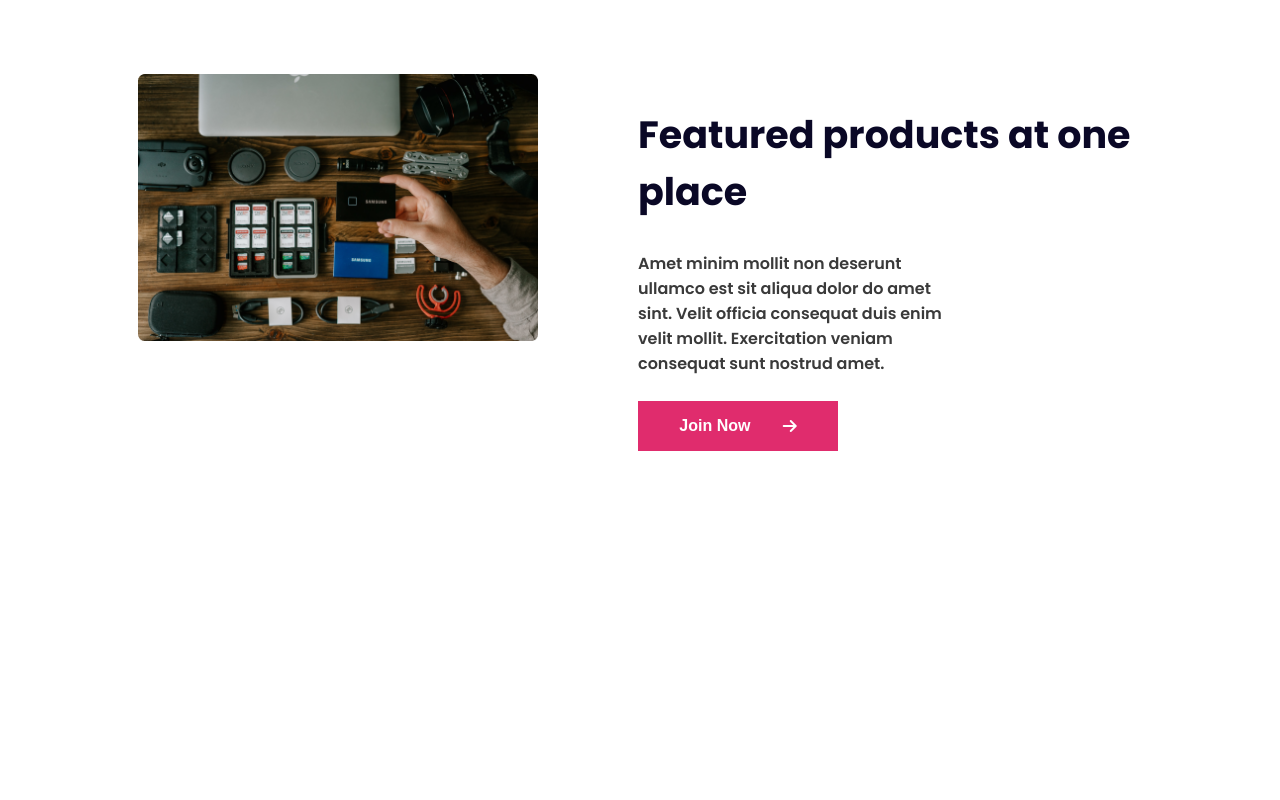
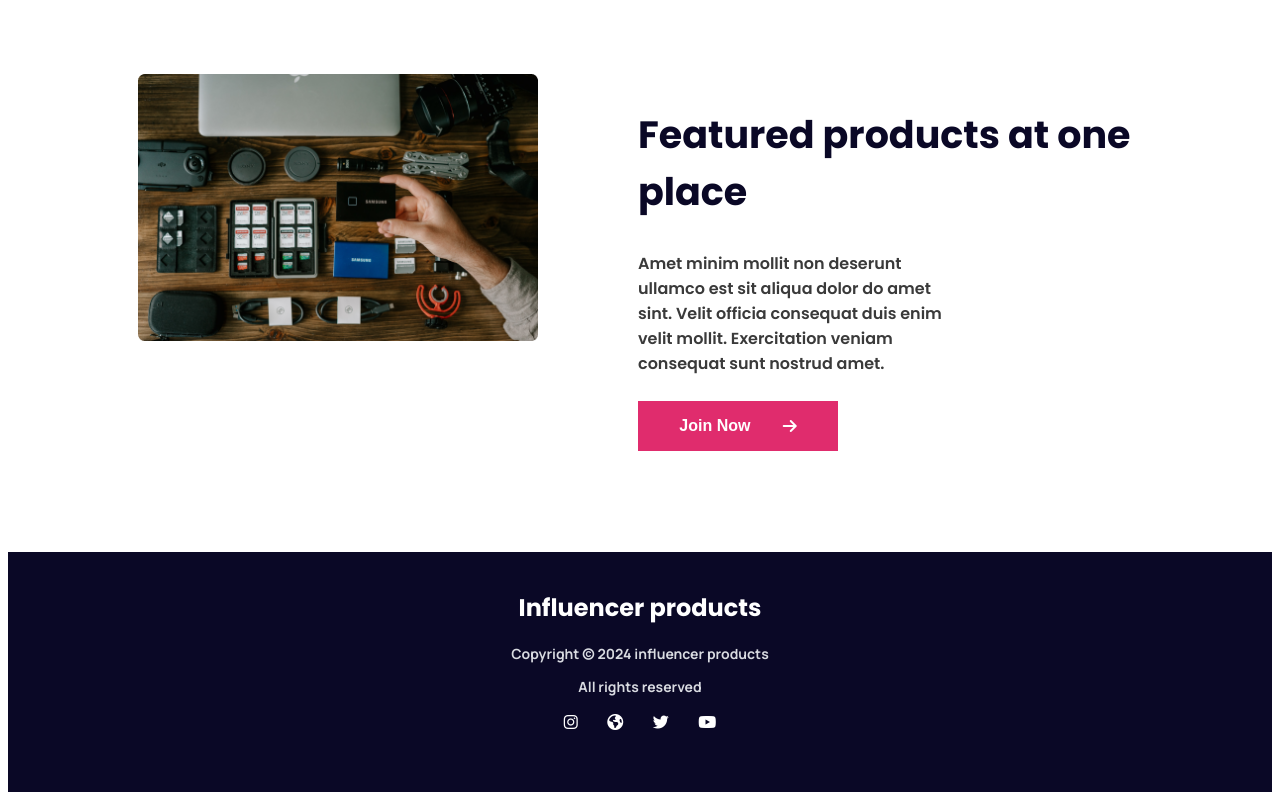
Before and after one commit to sajib25003/influencer-gear-shop, a plain HTML site: page index.html in a window 1280 px wide. Shown: the part 2242-3042 px from the top of the page. Before the commit the page ends 2794 px from the top, so only its background shows below. Drawn offline with Linux system fonts and the light colour scheme.

Commit message:
footer section added with responsiveness

```diff
--- a/index.html
+++ b/index.html
@@ -204,7 +204,8 @@
                     </p>
                 </div>
             </div>
-            <p class="see-more">See More <i class="fa-solid fa-arrow-right" style="color: rgba(224, 44, 109, 0.87);"></i></p>
+            <p class="see-more">See More <i class="fa-solid fa-arrow-right"
+                    style="color: rgba(224, 44, 109, 0.87);"></i></p>
 
         </section>
         <!-- feature section -->
@@ -214,15 +215,30 @@
             </div>
             <div class="feature-title">
                 <h2 class="feature-title-text">Featured products at one place</h2>
-                <p class="title-description feature-description">Amet minim mollit non deserunt ullamco est sit aliqua dolor do amet sint. Velit officia consequat duis enim velit mollit. Exercitation veniam consequat sunt nostrud amet.</p>
+                <p class="title-description feature-description">Amet minim mollit non deserunt ullamco est sit aliqua
+                    dolor do amet sint. Velit officia consequat duis enim velit mollit. Exercitation veniam consequat
+                    sunt nostrud amet.</p>
                 <div class="feature-btn">
-                    <button class="btn-primary btn-features">Join Now <i class="fa-solid fa-arrow-right" style="color: white;"></i></button>
+                    <button class="btn-primary btn-features">Join Now <i class="fa-solid fa-arrow-right"
+                            style="color: white;"></i></button>
                 </div>
             </div>
         </section>
 
     </main>
     <footer>
+        <div class="footer-section">
+            <h4 class="footer-title">Influencer products</h4>
+            <p class="footer-description">Copyright © 2024 influencer products</p>
+            <p class="footer-description">All rights reserved</p>
+            <div class="footer-icons">
+                <i class="fa-brands fa-instagram"></i>
+                <i class="fa fa-globe" aria-hidden="true"></i>
+                <i class="fa-brands fa-twitter"></i>
+                <i class="fa-brands fa-youtube"></i>
+            </div>
+
+        </div>
 
     </footer>
 </body>
--- a/styles/style.css
+++ b/styles/style.css
@@ -213,23 +213,51 @@ body {
     font-size: 38px;
     font-weight: 700;
 }
-.feature-section{
+
+.feature-section {
     display: flex;
     justify-content: space-between;
     margin-top: 10%;
     margin-bottom: 10%;
 }
-.feature-img > img{
+
+.feature-img>img {
     width: 400px;
     margin-right: 100px;
 }
 
-.feature-description{
+.feature-description {
     padding-right: 200px;
 }
 
+/* footer-section style */
+.footer-section {
+    height: 240px;
+    background-color: #0A0826;
+    text-align: center;
+}
 
+.footer-title {
+    color: #FFF;
+    font-size: 24px;
+    font-weight: 700;
+    padding-top: 3%;
+    margin: 0 0 1.5% 0;
+}
 
+.footer-description {
+    color: #D9DBE1;
+    font-family: Manrope;
+    font-size: 14px;
+    font-weight: 700;
+}
+
+.footer-icons {
+    color: white;
+}
+.footer-icons > i {
+    padding: 0 1% 5% 1%;
+}
 
 
 
@@ -237,7 +265,10 @@ body {
 /* responsive Layout */
 /* small devices < 576px */
 @media screen and (max-width: 576px) {
-    body {
+    body{
+        margin: 0;
+    }
+    header, main {
         text-align: center;
         margin: 5%;
     }
@@ -287,27 +318,38 @@ body {
     .see-more {
         padding-right: 15%;
     }
-    .feature-title{
+
+    .feature-title {
         align-items: center;
     }
-    .feature-section{
+
+    .feature-section {
         flex-direction: column-reverse;
         justify-content: center;
         align-items: center;
     }
-    .feature-description{
+
+    .feature-description {
         padding-right: 0;
         padding: 0 6%;
     }
-    .feature-title-text{
+
+    .feature-title-text {
         padding: 0 10%;
     }
-    .feature-img>img{
+
+    .feature-img>img {
         margin: 0;
         margin-top: 7%;
     }
-    .feature-btn{
+
+    .feature-btn {
         display: flex;
         justify-content: center;
     }
+    .footer-section{
+        padding: 2% 0;
+        max-width: 576px;
+        height: 80%;
+    }
 }
```
